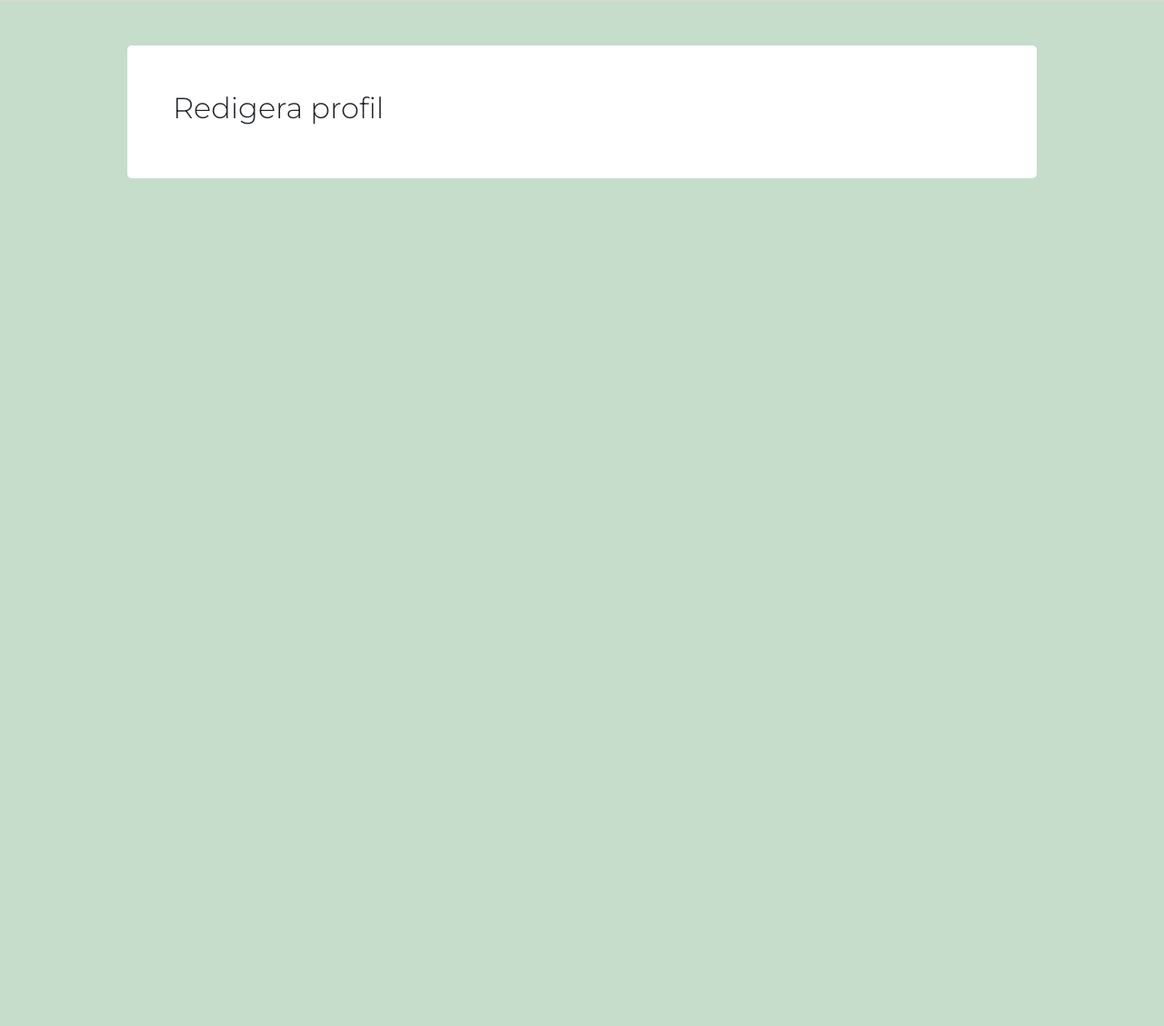
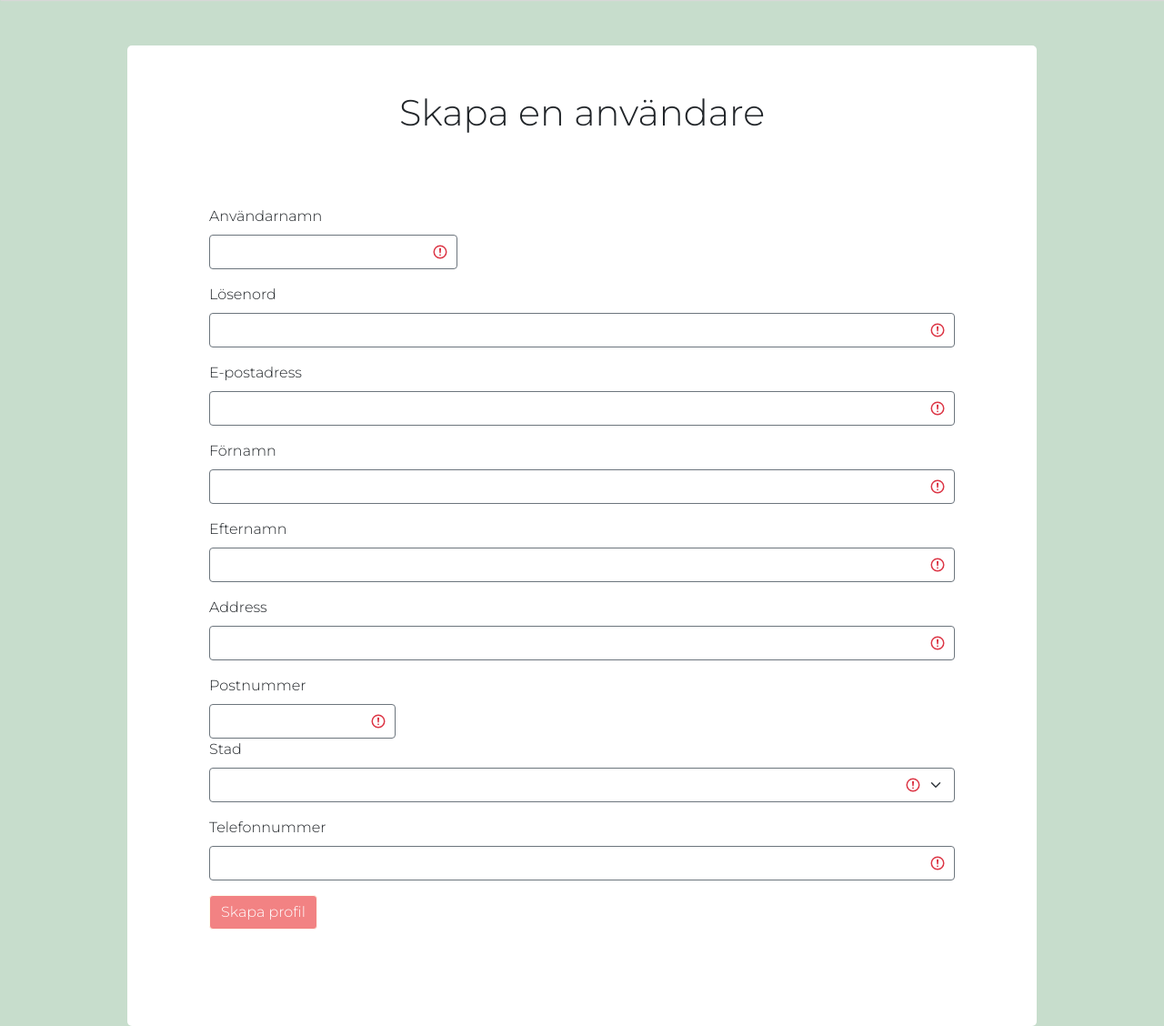
Before and after one commit to whereube/Omsa, a Flask app: page /edit_profile in a window 1280 px wide. Shown: the part 86-1214 px from the top of the page at 91% size. Before the commit the page ends 282 px from the top, so only its background shows below. Run offline with Flask 2, Linux system fonts and the light colour scheme; lists and menus that the app fills with data are empty; some libraries are stand-ins or nearby versions; some web fonts are replaced.

Commit message:
Update edit_profile.html

```diff
--- a/templates/edit_profile.html
+++ b/templates/edit_profile.html
@@ -1,61 +1,52 @@
-{% extends "base.html" %} {% block title %}Skapa artikel{% endblock %} {% block content%}
-    <h2>Redigera profil</h2>
-    {%for row in profile%}
-    <form class="was-validated" method="POST" action="/edit_complete" enctype=multipart/form-data >
-        <input type="hidden" name="article_id" id="article_id" value={{article_id}}>
-        <div class="form-region">
-            <div class="col-md-3">
-                <label for="validationTextarea" class="form-label">Titel</label>
-                <input  class="form-control is-invalid" name="title" id="validationTextarea" required value="{{row[2]}}">
+{% extends "base.html" %} {% block title %}Skapa artikel{% endblock %} {% block content
+    %}
+    <h1 class="center_h1">Skapa en användare</h1>
+
+    <form action="/create_user" class="was-validated" method="POST">
+      <div class="form-row">
+        <div class="col-md-4 mb-3">
+          <label for="validationTooltipUsername" class="form-label">Användarnamn</label>
+          <input type="text" class="form-control border-secondary" id="validationTooltipUsername" name="user_name" onchange='saveValue(this);' required>
         </div>
-
         <div class="mb-3">
-            <label for="validationTextarea" class="form-label">Beskrivning</label>
-            <textarea class="form-control is-invalid" id="validationTextarea" name="description" required>{{row[3]}}</textarea>
+          <label for="exampleInputPassword1" class="form-label">Lösenord</label>
+          <input type="password" class="form-control border-secondary" id="exampleInputPassword1" name="user_password" onchange='saveValue(this);' required>
         </div>
-
         <div class="mb-3">
-                <select class="form-select" required aria-label="select example" name="category">
-                <option value="">Kategori</option>
-                {%for category in categories%}:
-                    {%if category[0] == row[29]%}
-                        <option value="{{category[0]}}" selected>{{category[1]}}</option>
-                    {%else%}
-                        <option value="{{category[0]}}">{{category[1]}}</option>
-                    {%endif%}
+          <label for="exampleInputEmail1" class="form-label">E-postadress</label>
+          <input type="email" class="form-control border-secondary" id="exampleInputEmail1" name="user_email" aria-describedby="emailHelp" onchange='saveValue(this);' required>
+        </div>
+        <div class="mb-3">
+          <label for="validationTooltip01" class="form-label">Förnamn</label>
+          <input type="f_name" class="form-control border-secondary" id="validationTooltip01" name="user_f_name" aria-describedby="emailHelp" onchange='saveValue(this);' required>
+        </div>
+        <div class="mb-3">
+          <label for="validationTooltip02" class="form-label">Efternamn</label>
+          <input type="l_name" class="form-control border-secondary" id="validationTooltip02" name="user_l_name" onchange='saveValue(this);'required>
+        </div>
+        <div class="mb-3">
+          <label for="validationTooltip03" class="form-label">Address</label>
+          <input type="adress" class="form-control border-secondary" id="validationTooltip03" name="user_adress" aria-describedby="emailHelp" onchange='saveValue(this);' required >
+        </div>
+        <div class="col-md-3 position-relative">
+          <label for="validationTooltip04" class="form-label">Postnummer</label>
+          <input type="text" class="form-control border-secondary" id="validationTooltip04" name="user_zip_code"onchange='saveValue(this);' pattern="[0-9]{5}" required>
+        </div>
+        <div class="mb-3">
+          <label for="validationTooltip04" class="form-label">Stad</label>
+          <select class="form-select border-secondary" required aria-label="select example" id="city" name="city" >
+            {%for row in city%}:
+              <option value={{row[0]}}>{{row[1]}} </option>
             {%endfor%}
           </select>
         </div>
+        <div class="mb-3" >
+          <label for="validationTooltip05" class="form-label">Telefonnummer</label>
+          <input type="user_phone_number" class="form-control border-secondary" id="validationTooltip05" name="user_phone_number" onchange='saveValue(this);'pattern="[0-9]{10}"  required>
         </div>
-        <div class="form-region">
-            <h2 class="art-headers">Plats</h2>
         <div class="mb-3">
-                <select class="form-select" required aria-label="select example" name="city">
-                {%for city in citys%}:
-                    {%if city[0] == row[4]%}
-                        <option value="{{city[0]}}" selected>{{city[1]}}</option>
-                    {%else%}
-                        <option value="{{city[0]}}">{{city[1]}}</option>
-                    {%endif%}
-                {%endfor%}
-                </select>
-            </div>
-            <div class="col-md-3 position-relative">
-                <label for="validationTooltip05" class="form-label">Postnummer</label>
-                <input rows="1"  name="zip_code" class="form-control is-invalid" value="{{row[8]}}" pattern="[0-9]{5}" maxlength="5" required >
-            </div>
-        </div>
-
-        <!--
-        <div class="form-region">
-            <h2 class="art-headers">Bild</h2>
-            <div class="mb-3">
-            <input type="file" class="form-control" aria-label="file example" name="file" required>
-            </div>
-        </div>-->
-        <div class="mb-3">
-        <input class="btn btn-primary" type="submit" value="Spara ändringar">
+          <button class="btn btn-primary" type="submit" id="submit-btn">Skapa profil</button>
         </div>
     </form>
-    {%endfor%}
+    <script src="/static/js/javascript.js"></script>
   {% endblock %}
```
Lines whose indentation alone changed are shown as unchanged.
